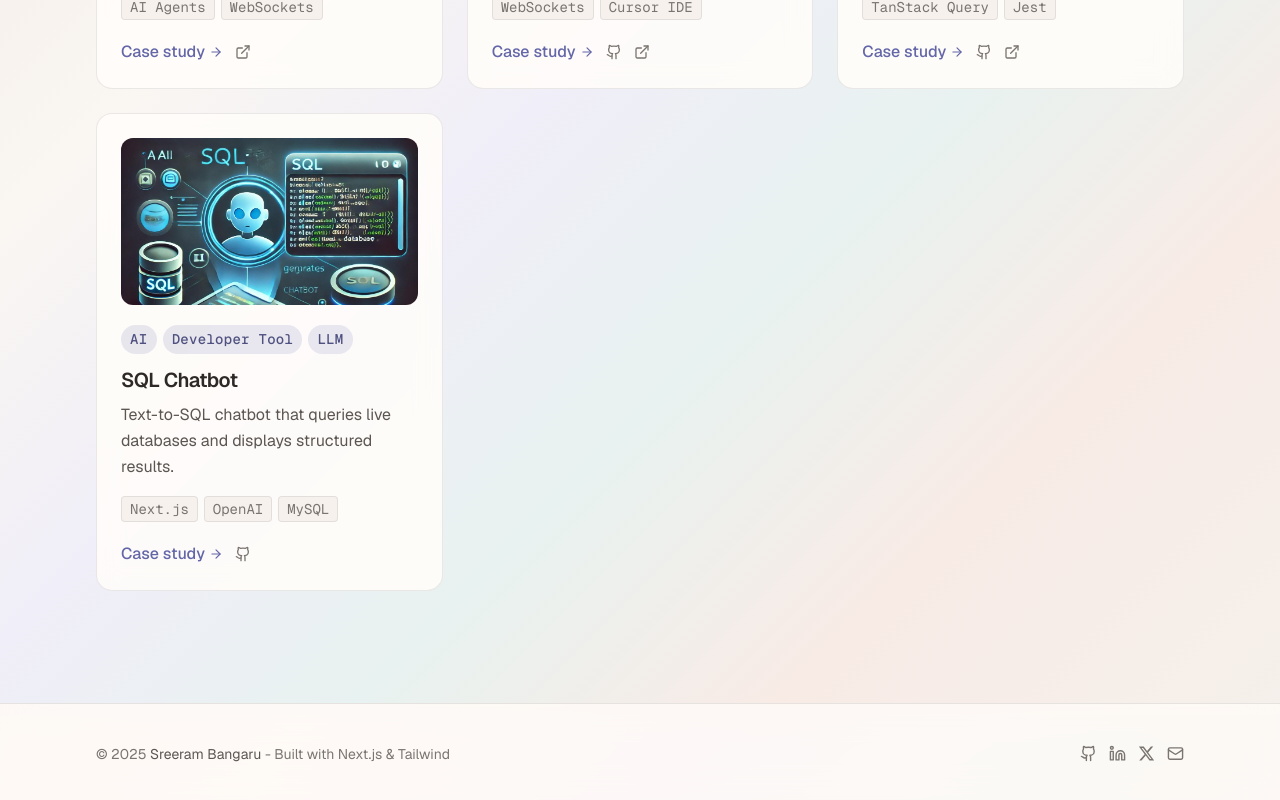
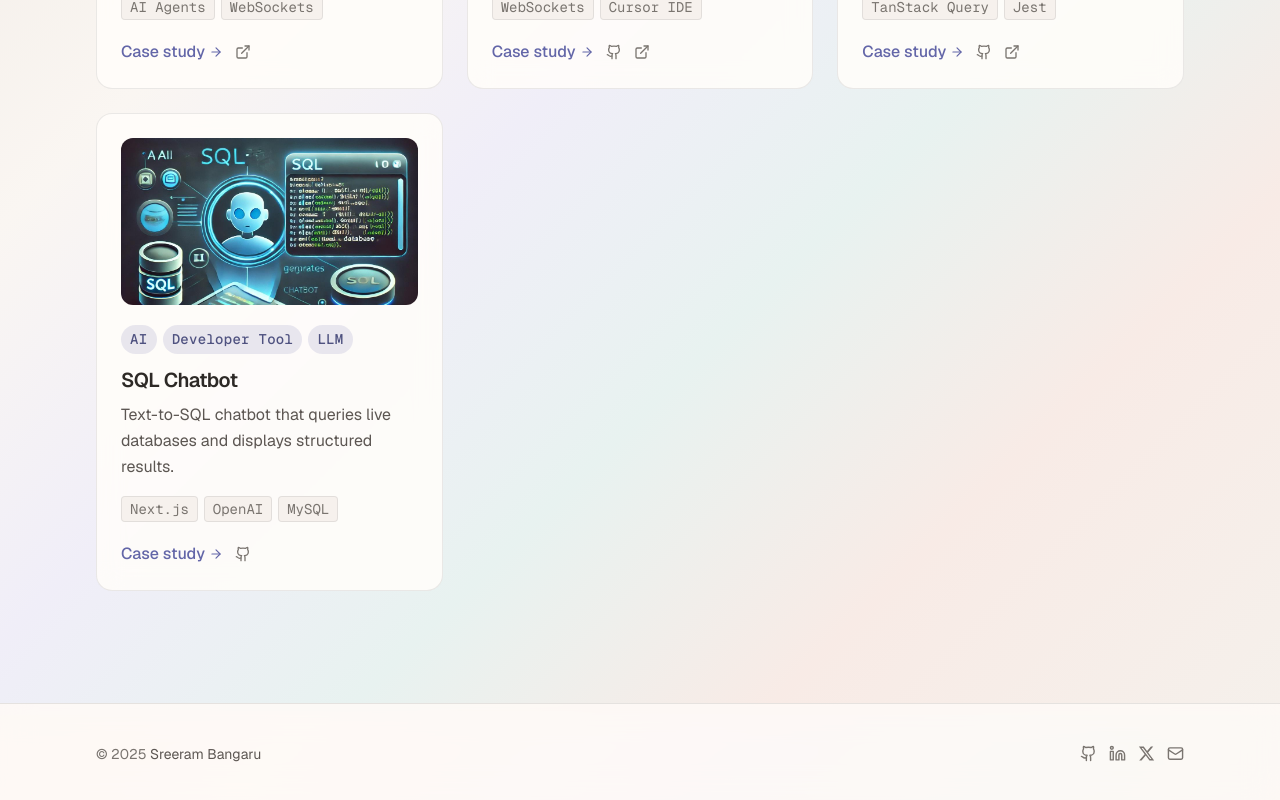
Before and after one commit to reysree/LandingPage, a Next.js app in the folder project/: page /projects in a window 1280 px wide. Shown: the part 885-1685 px from the top of the page. Built offline with nearby package versions, Linux system fonts and the light colour scheme.

Commit message:
removed tech stack from footer

```diff
--- a/project/src/components/system/Footer.tsx
+++ b/project/src/components/system/Footer.tsx
@@ -19,7 +19,6 @@ export default function Footer() {
           <p className="text-sm break-words" style={{ color: "var(--text-muted)" }}>
             © {year}{" "}
             <span style={{ color: "var(--text-secondary)" }}>{siteSettings.name}</span>
-            {" "}- Built with Next.js & Tailwind
           </p>
           <div className="flex items-center gap-3">
             {[
```
